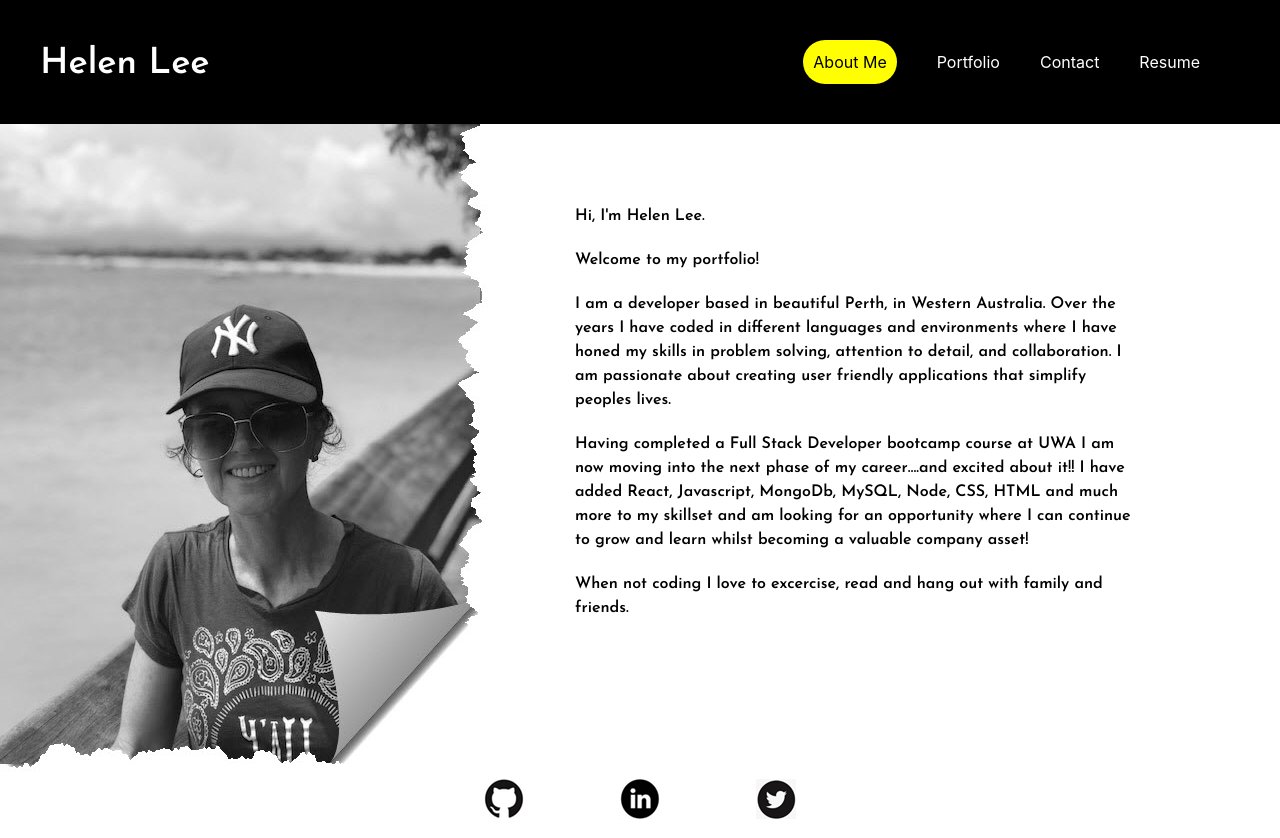
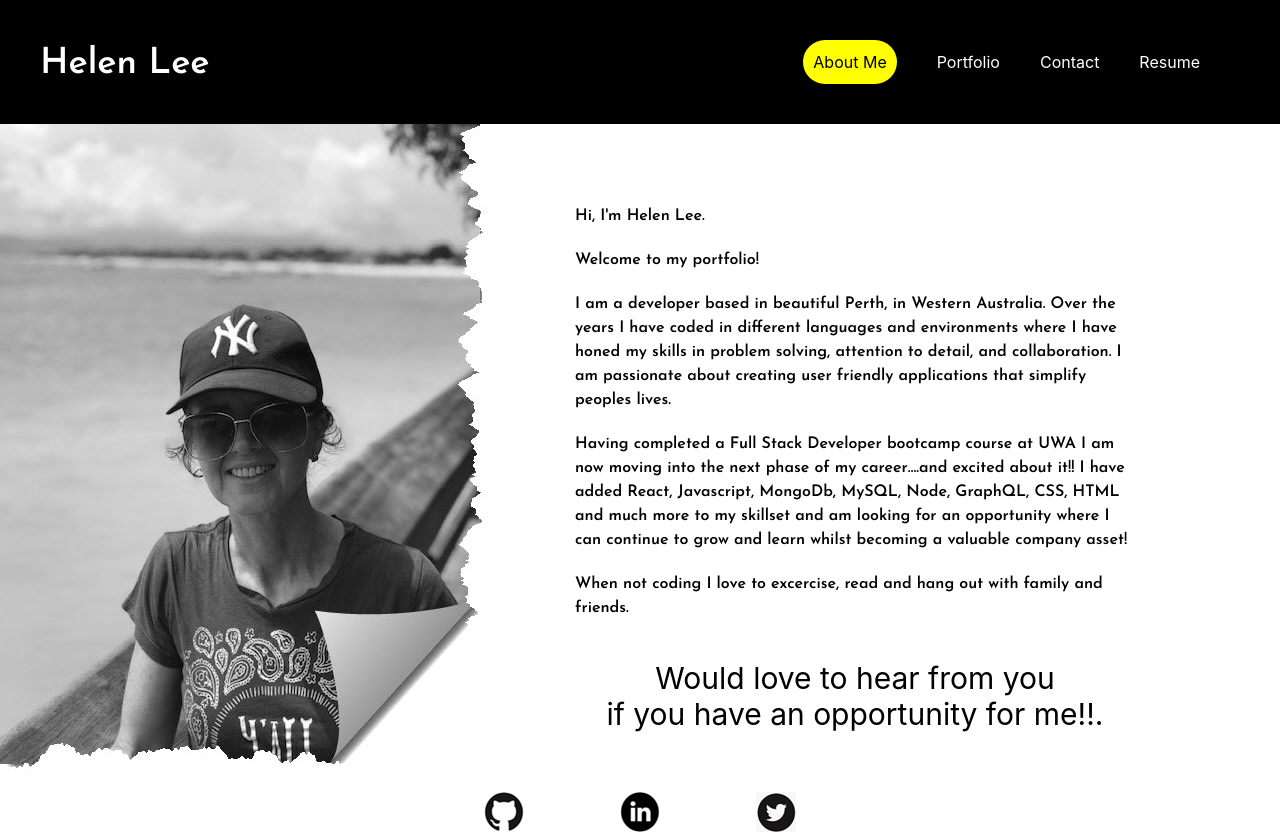
Before and after one commit to HelenELee/helen-lee-react-portfolio, a React (Create React App) app: page / in a window 1280 px wide. Built offline with nearby package versions, Linux system fonts and the light colour scheme.

Commit message:
added last line of text and updates to photo

```diff
--- a/src/components/pages/About.js
+++ b/src/components/pages/About.js
@@ -6,15 +6,15 @@ import helenImage from "../../assets/helen-beach-black-white-curl.jpg";
 
 export default function About() {
   return (
-    <main className="m-auto flex flex-row">
-      {/* <aside className="m-auto pr-10 w-2/4 h-2/4"> */}
-        {/* <img src={helenImage} alt="Helen Lee head shot" className="photo" /> */}
+    <main className="m-auto flex flex-row main-container">
         <aside className="pr-10 bg-dark hover:bg-light">
-
+          {/* space for photo */}
         </aside>
-
+      {/* <aside className="image-container"> */}
+        {/* aside aside aside */}
+        {/* <img src={helenImage} alt="helen head shot"></img> */}
       {/* </aside> */}
-      <section className="w-2/4 pt-20 pl-20">
+      <section className="w-2/4 pt-20 pl-20 about-container">
           <h1 className="about-me mb-5">Hi, I'm Helen Lee.</h1>
           <p className="about-me mb-5"> Welcome to my portfolio! </p>
           <p className="about-me mb-5"> I am a developer based in beautiful Perth, in Western Australia.
@@ -23,12 +23,14 @@ export default function About() {
           I am passionate about creating user friendly applications that simplify peoples lives. </p>
           <p className="about-me mb-5">Having completed a Full Stack Developer bootcamp course at UWA
           I am now moving into the next phase of my career….and excited about it!! I have added React,
-          Javascript, MongoDb, MySQL, Node, CSS, HTML and much more to my skillset and am looking for
+          Javascript, MongoDb, MySQL, Node, GraphQL, CSS, HTML and much more to my skillset and am looking for
           an opportunity where I can continue to grow and learn whilst becoming a valuable company asset! </p>
 
           <p className="about-me mb-10"> When not coding I love to excercise, read and hang out with family and friends.     </p>
-          {/* <p className="about-me">No matter what your current ability is, effort is what ignites that ability and
-turns it into accomplishment – Carol Dweck, Mindset</p> */}
+
+          <p className="mb-10 highlight hand-written text-3xl text-center hover:underline pb-5"><a href="mailto:helenelee3@outlook.com?subject=Opportunity">Would love to hear from you <br></br>if you have an opportunity for me!!.</a></p>
+
+
       </section>
 
     </main>
```
